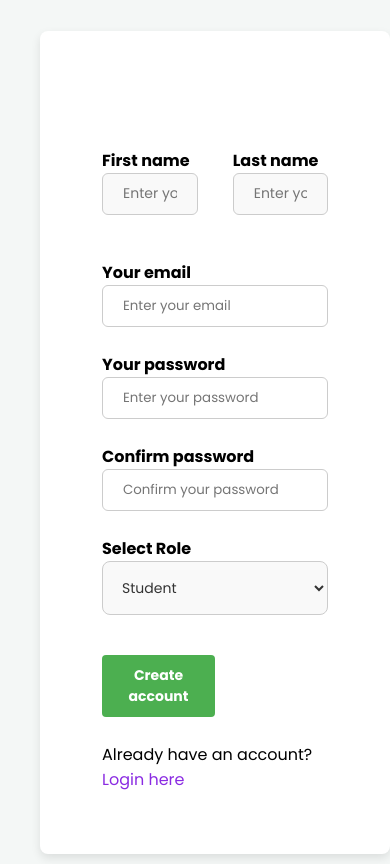
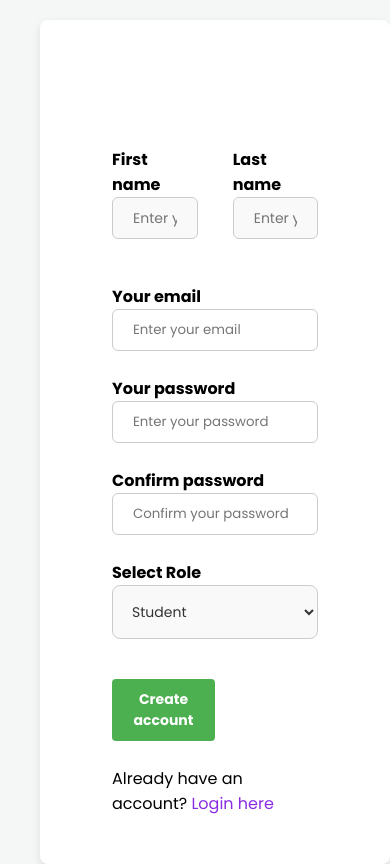
Before and after one commit to call-me-rodney/Academic-Issue-Tracking-System, a React (Vite) app in the folder client/: page /signup in a window 390 px wide. Built offline with nearby package versions, Linux system fonts and the light colour scheme; no server answers.

Commit message:
issueform

```diff
--- a/client/src/IssueSubmit1.css
+++ b/client/src/IssueSubmit1.css
@@ -29,7 +29,7 @@ h1, h2 {
 label {
     font-size: 1rem;
     font-weight: bold;
-    margin: 10px 0 5px;
+    margin: 20px 0 5px;
     color: #000000;}
 
 /* Input and Select Styles */
@@ -38,7 +38,7 @@ input[type="date"],
 select,
 textarea {
     width: 100%;
-    padding: 10px;
+    padding: 15px;
     margin-bottom: 15px;
     border: 1px solid #ccc;
     border-radius: 4px;
@@ -48,22 +48,20 @@ textarea {
 }
 
 input[type="file"] {
-    padding: 10px 0;
+    padding: 20px 0;
     font-size: 14px;
     color: #333;
 }
 
 textarea {
     resize: vertical;
-    height: 100px;
-}
+    height: 200px;}
 
 /* Button Container */
 .btn-container {
     display: flex;
     justify-content: space-between;
-    margin-top: 20px;
-}
+    margin-top: 20px;}
 
 /* Button Styles */
 button[type="reset"],
@@ -99,11 +97,3 @@ input[type="date"]:focus {
     border-color: #4CAF50;
     outline: none;
 }
-
-/* Media Queries for Responsiveness */
-@media (max-width: 768px) {
-    .container {
-        padding: 15px;
-        width: 100%;
-    }
-}
```
